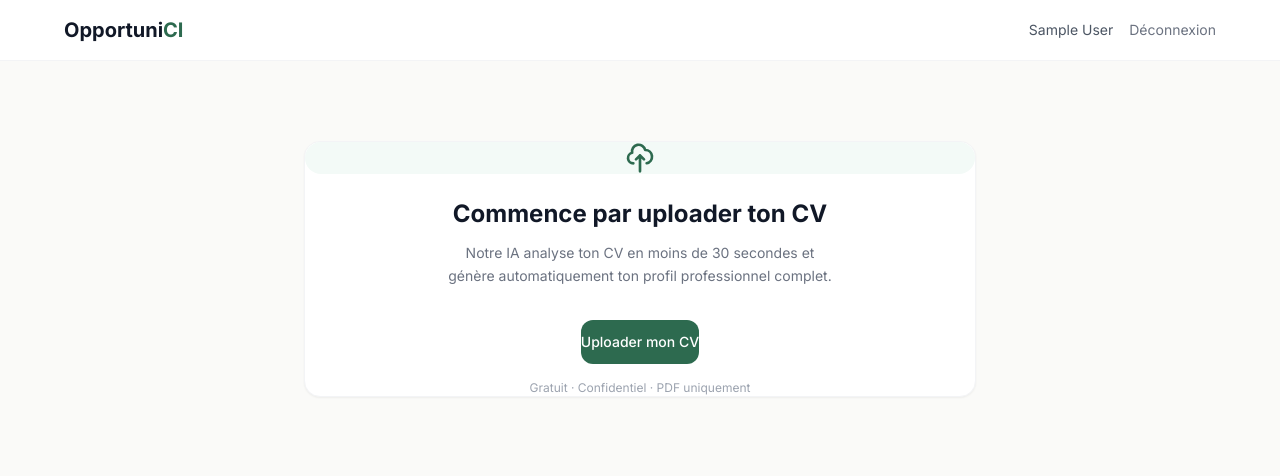
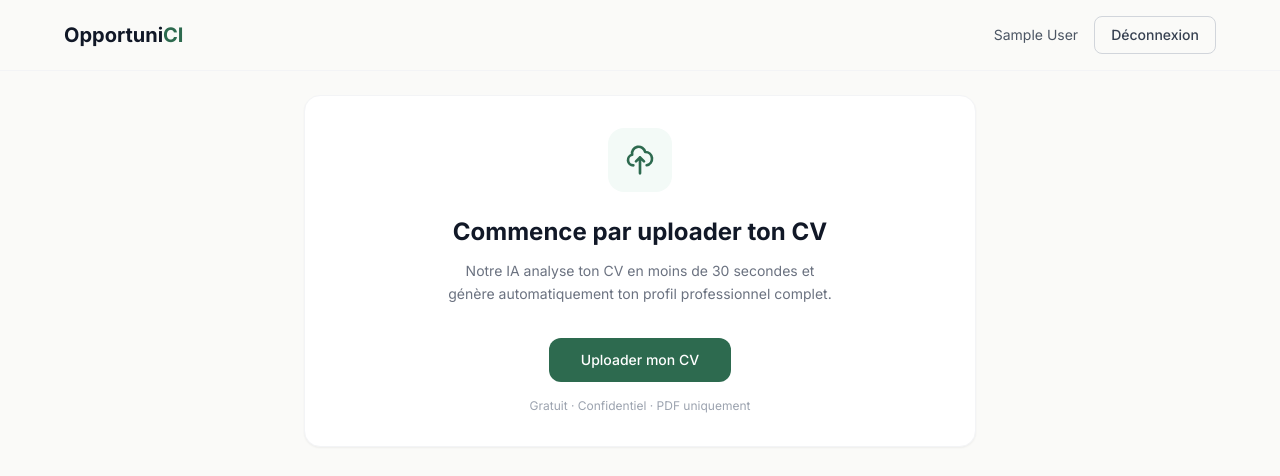
Before and after one commit to DjafarouAbdou909/opportunici, a Django app: page /profiles/dashboard/ in a window 1280 px wide. Shown: the top 476 px of the page. Run offline with Django 5.2, Linux system fonts and the light colour scheme; the visitor is signed in with stand-in values (Sample User, id 1); some libraries are stand-ins or nearby versions.

Commit message:
fix(dashboard): match navbar background color with page background

```diff
--- a/static/css/output.css
+++ b/static/css/output.css
@@ -619,8 +619,16 @@ video {
   margin-top: 1rem;
 }
 
+.mt-6 {
+  margin-top: 1.5rem;
+}
+
 .block {
   display: block;
+}
+
+.inline-block {
+  display: inline-block;
 }
 
 .flex {
@@ -645,6 +653,10 @@ video {
 
 .h-12 {
   height: 3rem;
+}
+
+.h-16 {
+  height: 4rem;
 }
 
 .h-2 {
@@ -675,6 +687,10 @@ video {
   width: 3rem;
 }
 
+.w-16 {
+  width: 4rem;
+}
+
 .w-4 {
   width: 1rem;
 }
@@ -908,6 +986,16 @@ video {
 .px-6 {
   padding-left: 1.5rem;
   padding-right: 1.5rem;
+}
+
+.px-8 {
+  padding-left: 2rem;
+  padding-right: 2rem;
+}
+
+.py-1 {
+  padding-top: 0.25rem;
+  padding-bottom: 0.25rem;
 }
 
 .py-12 {
--- a/templates/base.html
+++ b/templates/base.html
@@ -19,7 +19,7 @@
     <link href="https://fonts.googleapis.com/css2?family=Inter:wght@300;400;500;600;700&display=swap" rel="stylesheet">
 
     <style>
-        body { font-family: 'Inter', sans-serif; background-color: #FAFAF8; }
+        body { margin: 0; padding: 0; font-family: 'Inter', sans-serif; background-color: #FAFAF8; }
     </style>
 
     {% block extra_css %}{% endblock %}
--- a/templates/profiles/dashboard.html
+++ b/templates/profiles/dashboard.html
@@ -1,30 +1,24 @@
 {% extends 'base.html' %}
-
 {% block title %}Dashboard — OpportuniCI{% endblock %}
-
 {% block content %}
-
-<!-- NAVBAR -->
-<nav class="bg-white border-b border-gray-100 px-6 py-4">
+<nav class="bg-[#FAFAF8] border-b border-gray-100 px-6 py-4">
     <div class="max-w-6xl mx-auto flex items-center justify-between">
         <a href="/" class="text-xl font-bold text-gray-900">
             Opportuni<span class="text-[#2D6A4F]">CI</span>
         </a>
         <div class="flex items-center gap-4">
             <span class="text-sm text-gray-600">{{ request.user.full_name }}</span>
-            <a href="{% url 'accounts:logout' %}" class="text-sm text-gray-500 hover:text-gray-900">
+            <a href="{% url 'accounts:logout' %}"
+               class="text-sm font-medium text-gray-700 border border-gray-300 px-4 py-2 rounded-lg hover:bg-gray-50">
                 Déconnexion
             </a>
         </div>
     </div>
 </nav>
-
-<div class="max-w-6xl mx-auto px-6 py-10">
-
+<div class="max-w-6xl mx-auto px-6 pt-0">
 {% if not profil %}
-
-    <div class="max-w-2xl mx-auto text-center py-20">
-        <div class="bg-white rounded-2xl border border-gray-100 shadow-sm p-16">
+    <div class="max-w-2xl mx-auto text-center mt-6">
+        <div class="bg-white rounded-2xl border border-gray-100 shadow-sm p-8">
             <div class="w-16 h-16 bg-green-50 rounded-2xl flex items-center justify-center mx-auto mb-6">
                 <svg class="w-8 h-8 text-[#2D6A4F]" fill="none" stroke="currentColor" viewBox="0 0 24 24">
                     <path stroke-linecap="round" stroke-linejoin="round" stroke-width="2" d="M7 16a4 4 0 01-.88-7.903A5 5 0 1115.9 6L16 6a5 5 0 011 9.9M15 13l-3-3m0 0l-3 3m3-3v12"/>
@@ -41,15 +35,9 @@
             <p class="text-xs text-gray-400 mt-4">Gratuit · Confidentiel · PDF uniquement</p>
         </div>
     </div>
-
 {% else %}
-
     <div class="grid grid-cols-1 md:grid-cols-3 gap-6">
-
-        <!-- Colonne gauche -->
         <div class="md:col-span-1 space-y-6">
-
-            <!-- Card Profil -->
             <div class="bg-white rounded-2xl border border-gray-100 shadow-sm p-6">
                 <div class="flex items-center gap-4 mb-4">
                     <div class="w-12 h-12 rounded-full bg-[#2D6A4F] flex items-center justify-center text-white font-bold text-lg">
@@ -67,8 +55,6 @@
                     Mettre à jour mon CV →
                 </a>
             </div>
-
-            <!-- Score -->
             {% if profil.score_employabilite %}
             <div class="bg-white rounded-2xl border border-gray-100 shadow-sm p-6">
                 <p class="text-xs font-semibold text-gray-500 uppercase tracking-widest mb-3">Score d'employabilité</p>
@@ -81,8 +67,6 @@
                 </div>
             </div>
             {% endif %}
-
-            <!-- Compétences -->
             {% if profil.competences_techniques.all %}
             <div class="bg-white rounded-2xl border border-gray-100 shadow-sm p-6">
                 <p class="text-xs font-semibold text-gray-500 uppercase tracking-widest mb-3">Compétences</p>
@@ -93,13 +77,8 @@
                 </div>
             </div>
             {% endif %}
-
         </div>
-
-        <!-- Colonne droite -->
         <div class="md:col-span-2 space-y-6">
-
-            <!-- Career Gap CTA -->
             <div class="bg-green-50 rounded-2xl p-6 flex items-center justify-between">
                 <div>
                     <p class="font-semibold text-gray-900 mb-1">Career Gap Analyzer</p>
@@ -110,8 +89,6 @@
                     Analyser →
                 </a>
             </div>
-
-            <!-- Formations -->
             {% if profil.formations.all %}
             <div class="bg-white rounded-2xl border border-gray-100 shadow-sm p-6">
                 <p class="text-xs font-semibold text-gray-500 uppercase tracking-widest mb-4">Formation</p>
@@ -120,14 +97,12 @@
                     <div class="w-8 h-8 bg-blue-50 rounded-lg flex-shrink-0"></div>
                     <div>
                         <p class="text-sm font-medium text-gray-900">{{ formation.diplome }}</p>
-                        <p class="text-xs text-gray-500">{{ formation.etablissement }} {% if formation.annee %}· {{ formation.annee }}{% endif %}</p>
+                        <p class="text-xs text-gray-500">{{ formation.etablissement }}{% if formation.annee %} · {{ formation.annee }}{% endif %}</p>
                     </div>
                 </div>
                 {% endfor %}
             </div>
             {% endif %}
-
-            <!-- Expériences -->
             {% if profil.experiences.all %}
             <div class="bg-white rounded-2xl border border-gray-100 shadow-sm p-6">
                 <p class="text-xs font-semibold text-gray-500 uppercase tracking-widest mb-4">Expérience</p>
@@ -136,18 +111,14 @@
                     <div class="w-8 h-8 bg-yellow-50 rounded-lg flex-shrink-0"></div>
                     <div>
                         <p class="text-sm font-medium text-gray-900">{{ exp.poste }}</p>
-                        <p class="text-xs text-gray-500">{{ exp.entreprise }} {% if exp.duree %}· {{ exp.duree }}{% endif %}</p>
+                        <p class="text-xs text-gray-500">{{ exp.entreprise }}{% if exp.duree %} · {{ exp.duree }}{% endif %}</p>
                     </div>
                 </div>
                 {% endfor %}
             </div>
             {% endif %}
-
         </div>
     </div>
-
 {% endif %}
-
 </div>
-
 {% endblock %}
```
Also changed, not shown: other parts of static/css/output.css (+95 -0 lines).
